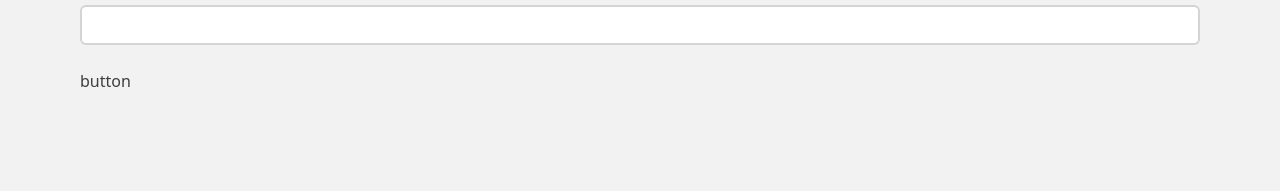
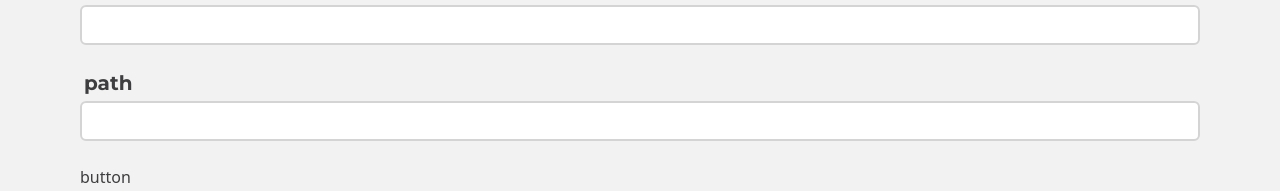
Before and after one commit to adierker/andydierkerdotcom-experimental, a Next.js app: page /admin in a window 1280 px wide. Shown: the part 190-381 px from the top of the page. Built offline with nearby package versions, Linux system fonts and the light colour scheme.

Commit message:
updates getting closer

```diff
--- a/src/components/Input/Input.tsx
+++ b/src/components/Input/Input.tsx
@@ -2,39 +2,27 @@ import {forwardRef} from 'react'
 import {RegisterOptions} from 'react-hook-form'
 
 interface InputProps {
-  name: string
-  onChange: any
-  onBlur: any
-  label?: string
-  className?: string
-  labelClassName?: string
-  error?: string
+
 }
 
-export const Input = forwardRef<HTMLInputElement, InputProps>(({
-  name,
-  label,
-  className,
-  labelClassName,
-  error,
-}: InputProps,
-forwardedRef)  => (
-  <>
-    {label && (
+export const Input = forwardRef<HTMLInputElement, any>((props, ref) => {
+  const {label, error, id, ...rest} = props
+  return (
+    <>
       <label
-        htmlFor={name}
-        className={`text-xl headline-spaced-font mr-3 ml-1 mb-1 block ${labelClassName}`}
+        htmlFor={id}
+        className={`text-xl headline-spaced-font mr-3 ml-1 mb-1 block`}
       >
         {label}
       </label>
-    )}
-    <input
-      name={name}
-      ref={forwardedRef}
-      id={name}
-      autoComplete="off"
-      className={`drkr-focus border border-drkr-mid-gray border-2 h-10 px-2 mb-4 focus-visible:bg-drkr-white focus-visible:border-drkr-black focus-visible:ring-offset-0 body-font ${className}`}
-    />
-    {error && <div>error!</div>}
-  </>
-))
+      <input
+        id={id}
+        ref={ref}
+        autoComplete="off"
+        className={`drkr-focus border ${error ? 'border-drkr-green' : 'border-drkr-mid-gray'} border-2 h-10 px-2 focus-visible:bg-drkr-white focus-visible:border-drkr-black focus-visible:ring-offset-0 body-font w-full`}
+        {...rest}
+      />
+      <div className="min-h-5 mr-1 mt-1 text-sm text-drkr-green text-right">{error && error.message}</div>
+    </>
+  )
+})
--- a/src/pages/admin.tsx
+++ b/src/pages/admin.tsx
@@ -5,7 +5,8 @@ import * as yup from 'yup'
 import {PageWrapper, Input} from 'components'
 
 const formSchema = yup.object().shape({
-  name: yup.string().required("The recipe needs a name.")
+  name: yup.string().required("The recipe needs a name."),
+  path: yup.string().required("The recipe needs a path."),
 })
 
 export const Admin = () => {
@@ -29,19 +30,19 @@ export const Admin = () => {
 
         <form className="w-full" onSubmit={handleSubmit(onSubmit)}>
 
-          <label
-            htmlFor={'recipeName'}
-            className={`text-xl headline-spaced-font mr-3 ml-1 mb-1 block`}
-          >
-            Recipe name
-          </label>
-          <input
-            id="recipeName"
+          <Input
+            id="name"
+            label="Recipe name"
+            error={errors?.name}
             {...register('name')}
-            autoComplete="off"
-            className={`drkr-focus border ${errors?.name ? 'border-drkr-green' : 'border-drkr-mid-gray'} border-2 h-10 px-2 focus-visible:bg-drkr-white focus-visible:border-drkr-black focus-visible:ring-offset-0 body-font w-full`}
           />
-          <div className="min-h-5 mr-1 mt-1 text-sm text-drkr-green text-right">{errors?.name?.message}</div>
+
+          <Input
+            id="path"
+            label="path"
+            error={errors?.path}
+            {...register('path')}
+          />
 
           <button type="submit">button</button>
 
```
